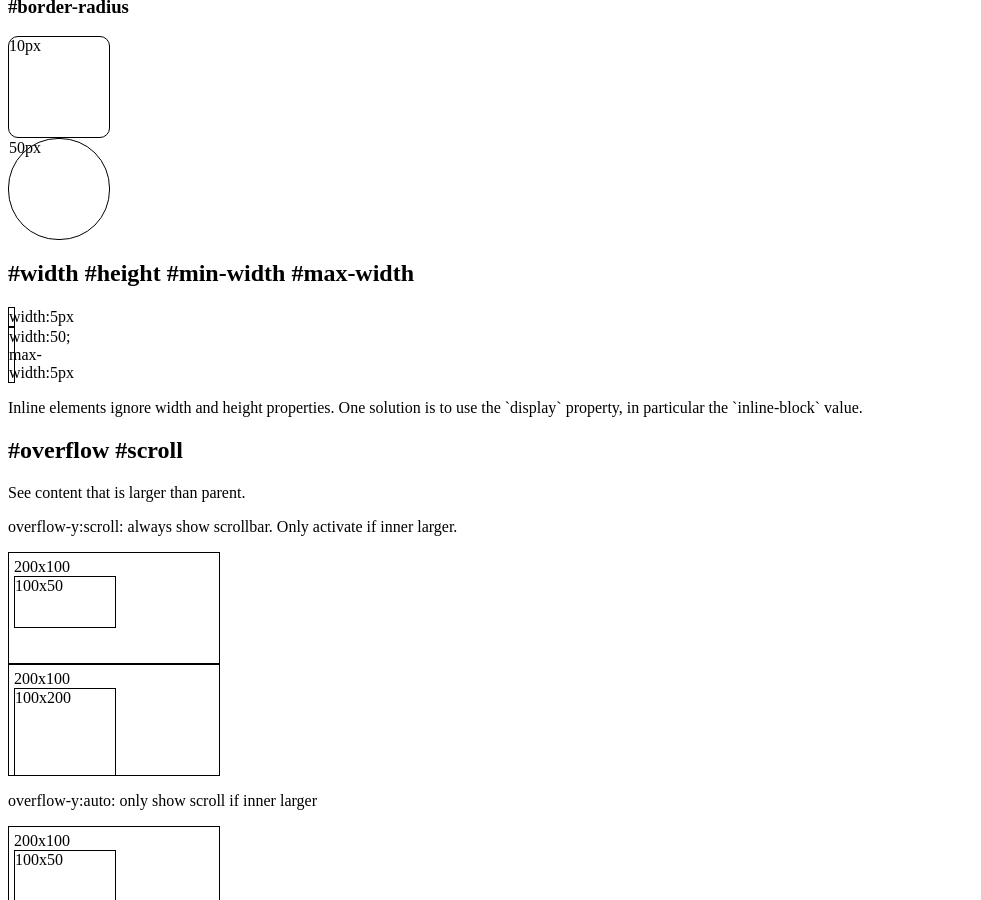
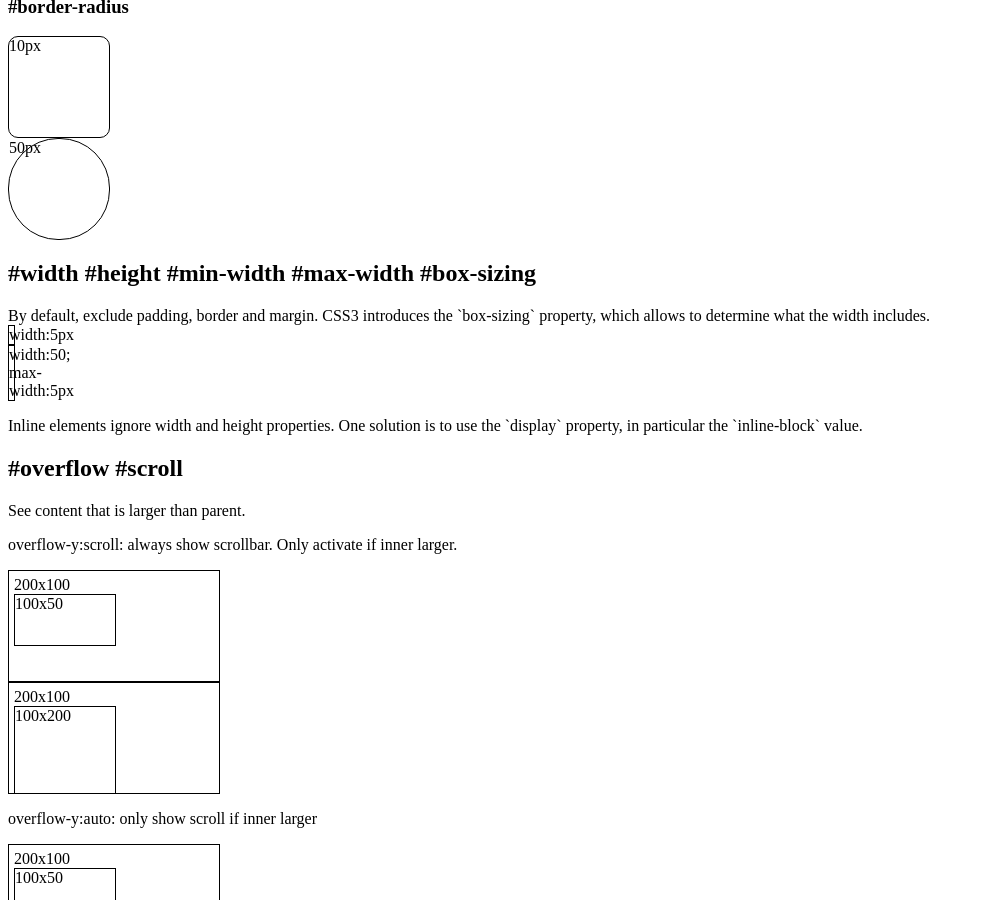
Before and after one commit to cirosantilli/web-bak, a Jekyll site: the page css.html, which Jekyll copies as it is, in a window 1280 px wide and 900 px high, scrolled down 7507 px. Shown: the whole window, without its empty margins (0-981 px from the left). Built offline with Jekyll 4.4.1, drawn with Linux system fonts in a browser that asks for light colours; nearby versions of some CDN libraries; library files that are not in the unit come from our copies.

```diff
--- a/css.html
+++ b/css.html
@@ -604,7 +604,12 @@
         <div class="border" style="width:100px; height:100px; border-radius:10px;">10px</div>
         <div class="border" style="width:100px; height:100px; border-radius:50px;">50px</div>
 
-  <h2>#width #height #min-width #max-width</h2>
+  <h2>#width #height #min-width #max-width #box-sizing</h2>
+
+    <div>
+      By default, exclude padding, border and margin.
+      CSS3 introduces the `box-sizing` property, which allows to determine what the width includes.
+    </div>
 
     <div class="border" style="width:5px;">width:5px</div>
     <!--if width > max-width use max-width-->
```
Also changed, not shown: html.html (+31 -5 lines).
